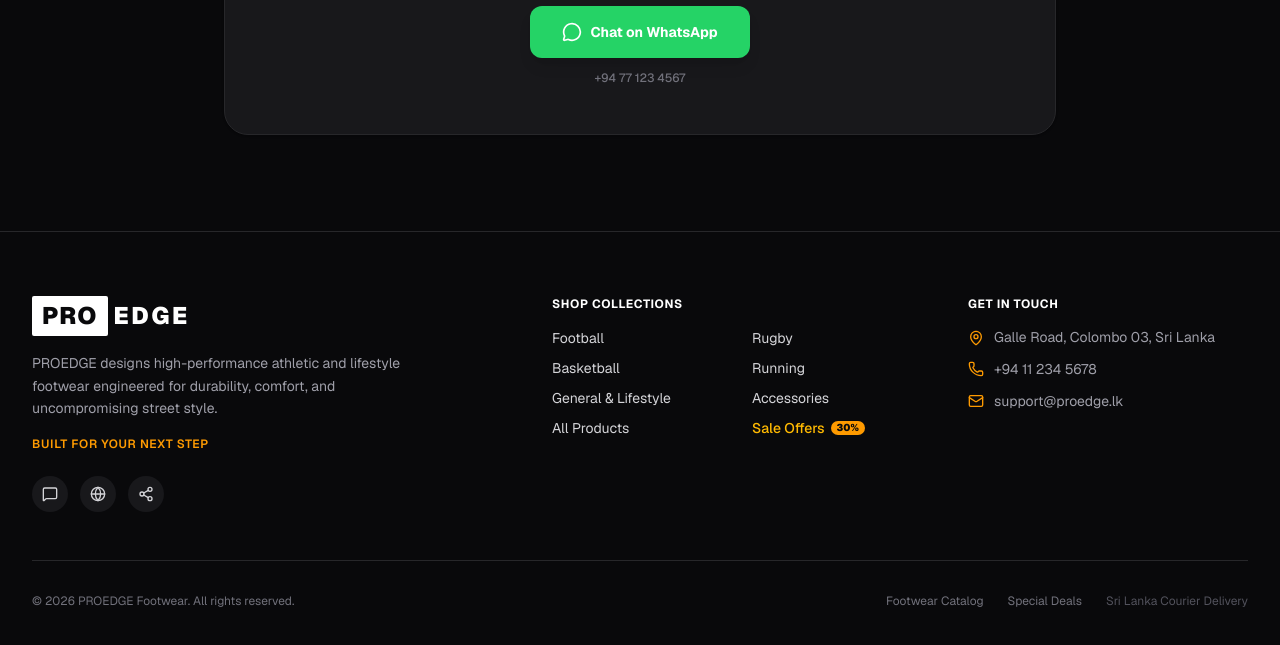
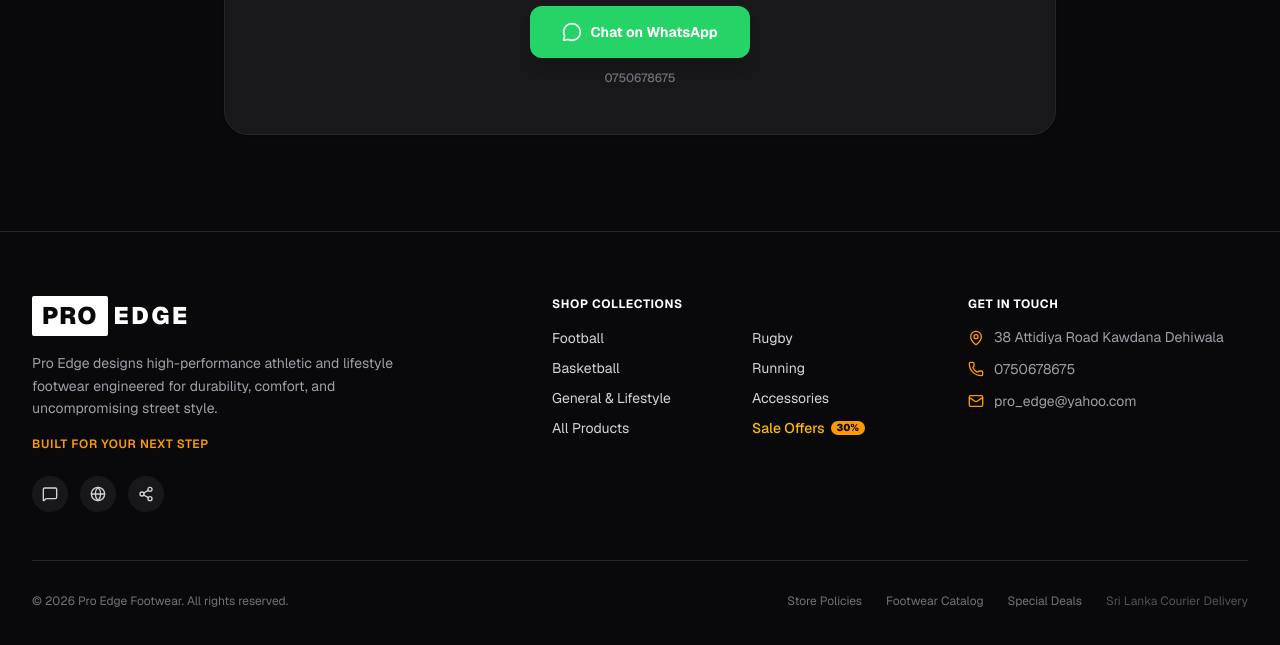
Before and after one commit to iamshamhan/proedge-shoe-store, a Next.js app: page / in a window 1280 px wide. Shown: the part 4750-5395 px from the top of the page. Built offline with nearby package versions, Linux system fonts and the light colour scheme; no server answers; the database is empty.

Commit message:
feat: update store details and add policies page

```diff
--- a/src/app/admin/settings/settings-form.tsx
+++ b/src/app/admin/settings/settings-form.tsx
@@ -20,12 +20,12 @@
   const [message, setMessage] = useState<{ type: 'success' | 'error'; text: string } | null>(null);
 
   // Store Settings
-  const [brandName, setBrandName] = useState(initialSettings.brandName || 'PROEDGE');
+  const [brandName, setBrandName] = useState(initialSettings.brandName || 'Pro Edge');
   const [bannerTagline, setBannerTagline] = useState(initialSettings.bannerTagline || 'Built for Your Next Step');
-  const [contactAddress, setContactAddress] = useState(initialSettings.contactAddress || 'Galle Road, Colombo 03, Sri Lanka');
-  const [contactPhone, setContactPhone] = useState(initialSettings.contactPhone || '+94 11 234 5678');
-  const [contactEmail, setContactEmail] = useState(initialSettings.contactEmail || 'support@proedge.lk');
-  const [whatsappNumber, setWhatsappNumber] = useState(initialSettings.whatsappNumber || '+94 77 123 4567');
+  const [contactAddress, setContactAddress] = useState(initialSettings.contactAddress || '38 Attidiya Road Kawdana Dehiwala');
+  const [contactPhone, setContactPhone] = useState(initialSettings.contactPhone || '0750678675');
+  const [contactEmail, setContactEmail] = useState(initialSettings.contactEmail || 'pro_edge@yahoo.com');
+  const [whatsappNumber, setWhatsappNumber] = useState(initialSettings.whatsappNumber || '0750678675');
 
   // Delivery
   const [freeDeliveryEnabled, setFreeDeliveryEnabled] = useState(initialSettings.freeDeliveryEnabled);
--- /dev/null
+++ b/src/app/policies/page.tsx
@@ -0,0 +1,54 @@
+import React from 'react';
+
+export const metadata = {
+  title: 'Store Policies - Pro Edge',
+  description: 'Delivery, returns, exchanges, and payment policies for Pro Edge.',
+};
+
+export default function PoliciesPage() {
+  return (
+    <div className="max-w-4xl mx-auto px-4 py-16 sm:px-6 lg:px-8">
+      <h1 className="text-3xl font-black mb-10 text-zinc-950 dark:text-white uppercase tracking-tight">Store Policies</h1>
+
+      <div className="space-y-12">
+        <section>
+          <h2 className="text-xl font-bold mb-4 text-amber-600 dark:text-amber-500 uppercase tracking-wide border-b border-zinc-200 dark:border-zinc-800 pb-2">Delivery Information</h2>
+          <ul className="list-disc pl-5 space-y-2 text-zinc-700 dark:text-zinc-300">
+            <li><strong>Delivery Areas:</strong> Island-wide delivery across Sri Lanka.</li>
+            <li><strong>Delivery Time:</strong> 1 - 2 working days.</li>
+            <li><strong>Delivery Fee:</strong> Rs. 600 - 800 depending on the delivery location.</li>
+          </ul>
+        </section>
+
+        <section>
+          <h2 className="text-xl font-bold mb-4 text-amber-600 dark:text-amber-500 uppercase tracking-wide border-b border-zinc-200 dark:border-zinc-800 pb-2">Returns, Exchanges & Refunds</h2>
+          <ul className="list-disc pl-5 space-y-2 text-zinc-700 dark:text-zinc-300">
+            <li><strong>Accepted:</strong> We accept returns, exchanges, and issue refunds (T&C apply).</li>
+            <li><strong>Timeframe:</strong> Customers have <strong>7 days</strong> from the date of sale to request a return or exchange.</li>
+            <li><strong>Condition:</strong> Items must be unused, in their original packaging, with all tags intact.</li>
+            <li><strong>Return Shipping:</strong> The customer is responsible for return shipping costs.</li>
+            <li><strong>Wrong or Damaged Products:</strong> Returns/exchanges are accepted for wrong or damaged products (T&C apply).</li>
+          </ul>
+        </section>
+
+        <section>
+          <h2 className="text-xl font-bold mb-4 text-amber-600 dark:text-amber-500 uppercase tracking-wide border-b border-zinc-200 dark:border-zinc-800 pb-2">Orders & Payments</h2>
+          <ul className="list-disc pl-5 space-y-2 text-zinc-700 dark:text-zinc-300">
+            <li><strong>Order Cancellation:</strong> Customers can cancel their orders before the item has been dispatched.</li>
+            <li><strong>Payment Methods:</strong> We currently accept Cash on Delivery (COD), Bank Transfer, or via WhatsApp order arrangements.</li>
+          </ul>
+        </section>
+
+        <section>
+          <h2 className="text-xl font-bold mb-4 text-amber-600 dark:text-amber-500 uppercase tracking-wide border-b border-zinc-200 dark:border-zinc-800 pb-2">Contact Support</h2>
+          <p className="text-zinc-700 dark:text-zinc-300">If you have any questions about our policies, please contact us:</p>
+          <ul className="list-disc pl-5 mt-2 space-y-2 text-zinc-700 dark:text-zinc-300">
+            <li><strong>Address:</strong> 38 Attidiya Road, Kawdana, Dehiwala</li>
+            <li><strong>Phone / WhatsApp:</strong> 075 067 8675</li>
+            <li><strong>Email:</strong> pro_edge@yahoo.com</li>
+          </ul>
+        </section>
+      </div>
+    </div>
+  );
+}
--- a/src/components/home/newsletter-section.tsx
+++ b/src/components/home/newsletter-section.tsx
@@ -9,9 +9,12 @@
 
   const handleWhatsApp = () => {
     if (!whatsappNumber) return;
-    const cleanNumber = whatsappNumber.replace(/[^0-9+]/g, '');
+    let cleanNumber = whatsappNumber.replace(/[^0-9]/g, '');
+    if (cleanNumber.length === 10 && cleanNumber.startsWith('0')) {
+      cleanNumber = '94' + cleanNumber.substring(1);
+    }
     const message = encodeURIComponent('Hello PROEDGE team! I have an inquiry.');
-    window.open("https://wa.me/" + (cleanNumber.startsWith('+') ? cleanNumber.slice(1) : cleanNumber) + "?text=" + message, '_blank');
+    window.open("https://wa.me/" + cleanNumber + "?text=" + message, '_blank');
   };
 
   return (
--- a/src/components/layout/footer.tsx
+++ b/src/components/layout/footer.tsx
@@ -47,10 +47,13 @@
     logoSuffix = '';
   }
 
-  const cleanPhone = contactPhone || '+94 11 234 5678';
-  const cleanEmail = contactEmail || 'support@proedge.lk';
-  const cleanAddress = contactAddress || 'Galle Road, Colombo 03, Sri Lanka';
-  const whatsappNumber = cleanPhone.replace(/[^0-9]/g, '');
+  const cleanPhone = contactPhone || '0750678675';
+  const cleanEmail = contactEmail || 'pro_edge@yahoo.com';
+  const cleanAddress = contactAddress || '38 Attidiya Road Kawdana Dehiwala';
+  let whatsappNumber = cleanPhone.replace(/[^0-9]/g, '');
+  if (whatsappNumber.length === 10 && whatsappNumber.startsWith('0')) {
+    whatsappNumber = '94' + whatsappNumber.substring(1);
+  }
 
   return (
     <footer className="bg-zinc-950 text-zinc-300 border-t border-zinc-800">
@@ -179,6 +182,9 @@
         <div className="pt-8 flex flex-col sm:flex-row items-center justify-between text-xs text-zinc-500 gap-4">
           <p>&copy; {new Date().getFullYear()} {normalizedBrand} Footwear. All rights reserved.</p>
           <div className="flex items-center space-x-6">
+            <Link href="/policies" className="hover:text-zinc-400 transition-colors">
+              Store Policies
+            </Link>
             <Link href="/shop" className="hover:text-zinc-400 transition-colors">
               Footwear Catalog
             </Link>
--- a/src/lib/config.ts
+++ b/src/lib/config.ts
@@ -1,8 +1,8 @@
 export const STORE_CONFIG = {
-  name: 'PROEDGE',
+  name: 'Pro Edge',
   tagline: 'Built for Your Next Step',
-  whatsappNumber: '94771234567', // Sri Lanka format e.g. +94 77 123 4567
-  defaultDeliveryFee: 500, // in LKR
+  whatsappNumber: '94750678675', // Sri Lanka format +94 75 067 8675
+  defaultDeliveryFee: 600, // in LKR
   freeDeliveryThreshold: 30000, // in LKR
   currencySymbol: 'Rs.',
 };
--- a/src/lib/settings.ts
+++ b/src/lib/settings.ts
@@ -23,16 +23,16 @@
 export const DEFAULT_STORE_SETTINGS: StoreSettings = {
   freeDeliveryEnabled: true,
   freeDeliveryThreshold: 30000,
-  defaultDeliveryFee: 500,
+  defaultDeliveryFee: 600,
   bannerTagline: 'Built for Your Next Step',
   heroProductSlug: 'proedge-runner-x1',
   saleEnabled: true,
   saleDiscountPercent: 30,
-  brandName: 'PROEDGE',
-  contactAddress: 'Galle Road, Colombo 03, Sri Lanka',
-  contactPhone: '+94 11 234 5678',
-  contactEmail: 'support@proedge.lk',
-  whatsappNumber: '+94 77 123 4567',
+  brandName: 'Pro Edge',
+  contactAddress: '38 Attidiya Road Kawdana Dehiwala',
+  contactPhone: '0750678675',
+  contactEmail: 'pro_edge@yahoo.com',
+  whatsappNumber: '0750678675',
   saleSectionTitle: 'Special Offers',
   saleSectionSubtitle: 'Explore our top discounted sneakers and gear.',
   newArrivalsTitle: 'New Arrivals',
```
